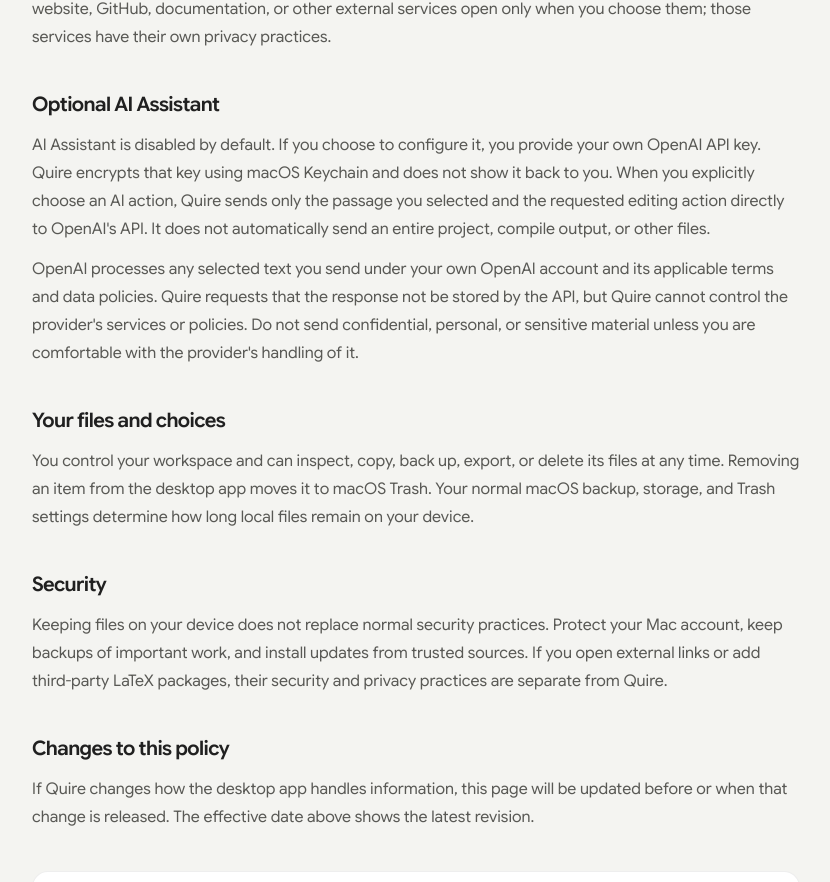
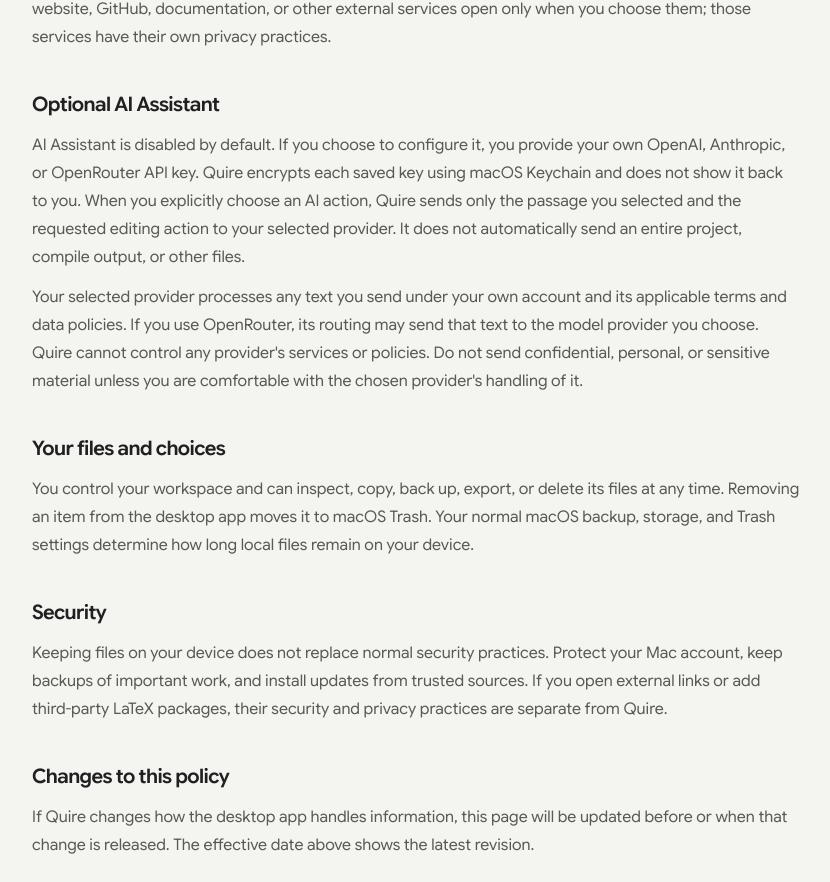
Before and after one commit to aliiexe/Quire, a Next.js app: page /privacy in a window 1280 px wide. Shown: the part 1000-1882 px from the top of the page, without its empty margins (224-1054 px from the left). Built offline with nearby package versions, Linux system fonts and the light colour scheme.

Commit message:
docs(ai): describe provider choice and privacy

```diff
--- a/src/app/privacy/page.tsx
+++ b/src/app/privacy/page.tsx
@@ -53,8 +53,8 @@ export default function PrivacyPolicyPage() {
 
             <section>
               <h2 className="text-xl font-semibold tracking-[-0.03em] text-[var(--quire-text)]">Optional AI Assistant</h2>
-              <p className="mt-3">AI Assistant is disabled by default. If you choose to configure it, you provide your own OpenAI API key. Quire encrypts that key using macOS Keychain and does not show it back to you. When you explicitly choose an AI action, Quire sends only the passage you selected and the requested editing action directly to OpenAI&apos;s API. It does not automatically send an entire project, compile output, or other files.</p>
-              <p className="mt-3">OpenAI processes any selected text you send under your own OpenAI account and its applicable terms and data policies. Quire requests that the response not be stored by the API, but Quire cannot control the provider&apos;s services or policies. Do not send confidential, personal, or sensitive material unless you are comfortable with the provider&apos;s handling of it.</p>
+              <p className="mt-3">AI Assistant is disabled by default. If you choose to configure it, you provide your own OpenAI, Anthropic, or OpenRouter API key. Quire encrypts each saved key using macOS Keychain and does not show it back to you. When you explicitly choose an AI action, Quire sends only the passage you selected and the requested editing action to your selected provider. It does not automatically send an entire project, compile output, or other files.</p>
+              <p className="mt-3">Your selected provider processes any text you send under your own account and its applicable terms and data policies. If you use OpenRouter, its routing may send that text to the model provider you choose. Quire cannot control any provider&apos;s services or policies. Do not send confidential, personal, or sensitive material unless you are comfortable with the chosen provider&apos;s handling of it.</p>
             </section>
 
             <section>
--- a/src/components/marketing/AIAssistantStory.tsx
+++ b/src/components/marketing/AIAssistantStory.tsx
@@ -2,7 +2,7 @@ import { KeyRound, MousePointer2, ShieldCheck, Sparkles, WandSparkles } from "lu
 import { QUIRE_MAC_DOWNLOAD_URL } from "@/lib/links";
 
 const promises = [
-  { icon: KeyRound, title: "Your key", body: "Connect your own OpenAI account in Settings. Quire never provides, sees, or reuses it." },
+  { icon: KeyRound, title: "Your provider", body: "Choose OpenAI, Anthropic, or OpenRouter in Settings. Quire never provides, sees, or reuses your key." },
   { icon: MousePointer2, title: "Only what you select", body: "Choose the passage and the task. Nothing else in the project is sent automatically." },
   { icon: ShieldCheck, title: "Always your decision", body: "Review every suggestion before it reaches the document. Your voice remains in charge." },
 ];
--- a/src/components/marketing/FAQ.tsx
+++ b/src/components/marketing/FAQ.tsx
@@ -6,7 +6,7 @@ const faqs = [
   ["Does Quire need an internet connection?", "No. Quire is designed around a local workspace. Your project files, compiler, and preview run on your own machine."],
   ["Can I use an existing LaTeX project?", "Yes. Keep the folder structure you already use, or import an archive into a new Quire project and continue from there."],
   ["What does auto compile do?", "When it is enabled, Quire saves your changes and runs a local build after a short pause, then refreshes the preview when the build succeeds."],
-  ["How does AI Assistant handle my writing?", "It is optional and uses your own OpenAI API key. You choose the exact passage and action, then review its suggestion before applying it. Quire never sends an entire project automatically or rewrites in the background."],
+  ["How does AI Assistant handle my writing?", "It is optional and works with your own OpenAI, Anthropic, or OpenRouter API key. You choose the exact passage and action, then review its suggestion before applying it. Quire never sends an entire project automatically or rewrites in the background."],
   ["Is Quire really free?", "Yes. Quire is free and open source, with no paid plans, accounts, or required cloud service. Your projects stay on your Mac."],
 ];
 
```
Also changed, not shown: 2 other files (tests, documents, lock files or other folders).
